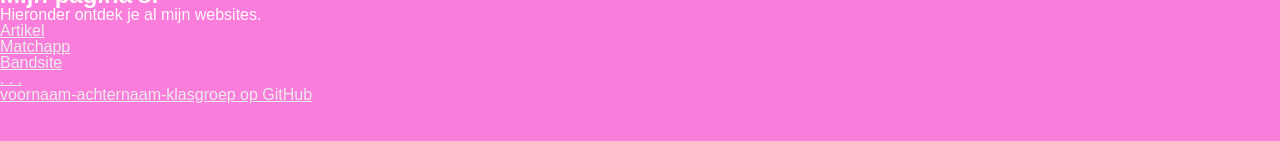
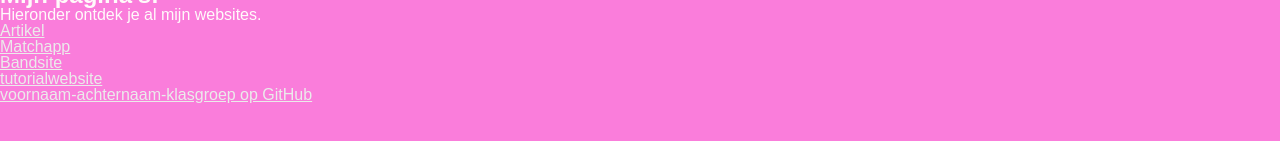
Before and after one commit to mika-joris-4gtb/Script, a plain HTML site: page site/index.html in a window 1280 px wide. Shown: the part 169-310 px from the top of the page. Drawn offline with Linux system fonts and the light colour scheme; files that its build step writes are made by us from their sources.

Commit message:
tutorial web

```diff
--- a/site/index.html
+++ b/site/index.html
@@ -28,7 +28,7 @@
           <li><a href="">Artikel</a></li>
           <li><a href="">Matchapp</a></li>
           <li><a href="">Bandsite</a></li>
-          <li><a href="">. . .</a></li>
+          <li><a href="tutorial/" target="_blank">tutorialwebsite</a></li>
         </ul>
       </div>
     </section>
```
